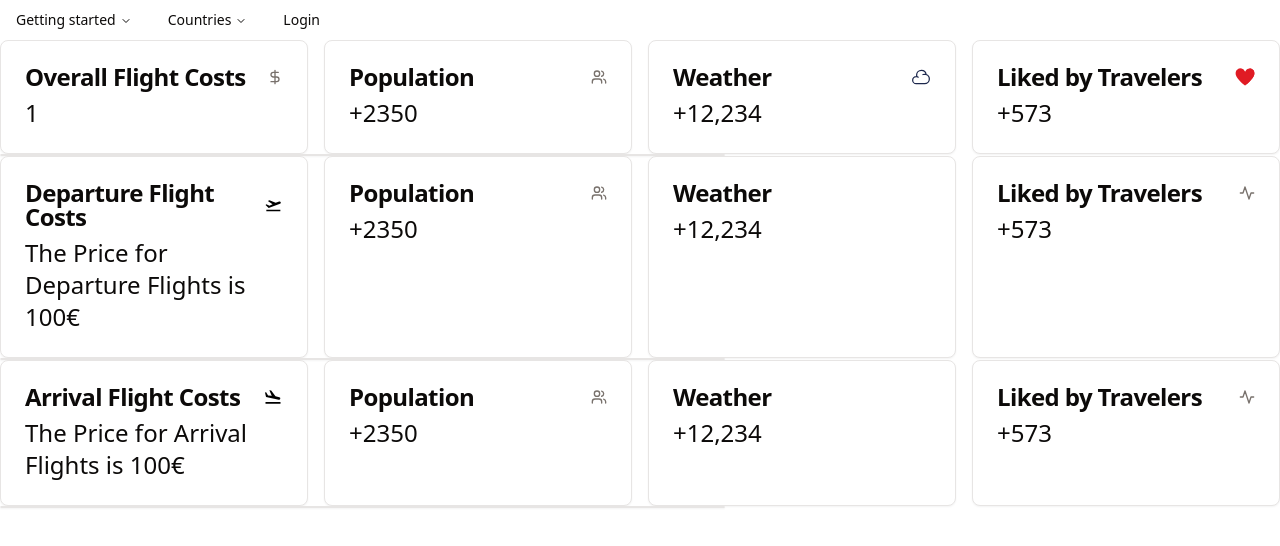
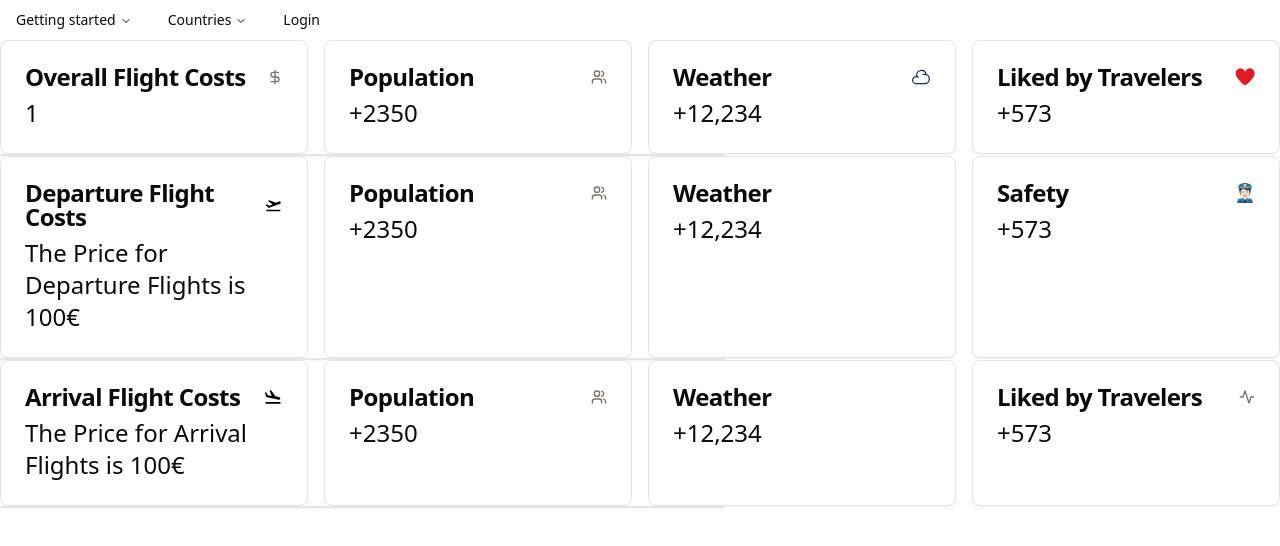
Before and after one commit to Cyberants-berlin/ryanair, a React (Vite) app in the folder ryanair/: page /detail/1 in a window 1280 px wide. Shown: the top 546 px of the page. Built offline with nearby package versions, Linux system fonts and the light colour scheme.

Commit message:
icon added

```diff
--- a/ryanair/src/components/Detail.tsx
+++ b/ryanair/src/components/Detail.tsx
@@ -212,20 +212,119 @@ export default function DetailComponent() {
         </Card>
         <Card>
           <CardHeader className="flex  flex-row  items-center  justify-between  space-y-0  pb-2">
-            <CardTitle className="text-la  font-large">
-              Liked by Travelers
-            </CardTitle>
+            <CardTitle className="text-la  font-large">Safety</CardTitle>
             <svg
+              width="20px"
+              height="20px"
+              viewBox="0 0 36 36"
               xmlns="http://www.w3.org/2000/svg"
-              viewBox="0  0  24  24"
-              fill="none"
-              stroke="currentColor"
-              strokeLinecap="round"
-              strokeLinejoin="round"
-              strokeWidth="2"
-              className="h-4  w-4  text-muted-foreground"
+              aria-hidden="true"
+              role="img"
+              className="iconify iconify--twemoji"
+              preserveAspectRatio="xMidYMid meet"
+              fill="#000000"
             >
-              <path d="M22  12h-4l-3  9L9  3l-3  9H2" />
+              <g id="SVGRepo_bgCarrier" stroke-width="0" />
+
+              <g
+                id="SVGRepo_tracerCarrier"
+                stroke-linecap="round"
+                stroke-linejoin="round"
+              />
+
+              <g id="SVGRepo_iconCarrier">
+                <path
+                  fill="#2A6797"
+                  d="M32 36.001V35c0-4-3.685-7-7-7H11c-3.313 0-7 3-7 7v1.001h28z"
+                />
+
+                <ellipse
+                  fill="#2A6797"
+                  cx="18.003"
+                  cy="7.501"
+                  rx="12"
+                  ry="7.5"
+                />
+
+                <path
+                  fill="#F7DECE"
+                  d="M13.64 28.101s2.848 1.963 4.36 1.963c1.512 0 4.359-1.963 4.359-1.963V24.29h-8.72v3.811z"
+                />
+
+                <path
+                  fill="#EEC2AD"
+                  d="M13.632 25.702c1.216 1.374 2.724 1.746 4.364 1.746c1.639 0 3.146-.373 4.363-1.746v-3.491h-8.728v3.491z"
+                />
+
+                <path
+                  fill="#292F33"
+                  d="M9.002 8.5c-.372.702-1.092 1.47-1.193 2.288c-.425 3.448.522 5.05.86 7.643c.382 2.938 1.961 3.878 3.224 4.271c1.816 2.51 3.747 2.402 6.989 2.402c6.331 0 9.088-4.491 9.355-12.016c.061-1.722-.379-3.224-1.058-4.587H9.002z"
+                />
+
+                <path
+                  fill="#F7DECE"
+                  d="M25.16 13.47c-.613-.887-1.397-1.602-3.116-1.854c.645.309 1.263 1.377 1.343 1.967c.081.59.161 1.068-.349.478c-2.045-2.364-4.271-1.433-6.478-2.877c-1.541-1.009-2.011-2.124-2.011-2.124s-.188 1.489-2.525 3.007c-.677.44-1.486 1.419-1.934 2.866c-.322 1.04-.222 1.967-.222 3.551c0 4.625 3.644 8.514 8.14 8.514s8.14-3.923 8.14-8.514c-.002-2.879-.29-4.003-.988-5.014z"
+                />
+
+                <path
+                  fill="#C1694F"
+                  d="M18 24.467c-2.754 0-3.6-.705-3.741-.848a.655.655 0 0 1 .902-.95c.052.037.721.487 2.839.487c2.2 0 2.836-.485 2.842-.49a.638.638 0 0 1 .913.015a.669.669 0 0 1-.014.938c-.141.143-.987.848-3.741.848m.904-3.62h-1.809c-.25 0-.452-.212-.452-.473s.202-.473.452-.473h1.809c.25 0 .452.212.452.473a.462.462 0 0 1-.452.473z"
+                />
+
+                <path
+                  fill="#662113"
+                  d="M14.382 17.536c-.499 0-.904-.424-.904-.946v-.946c0-.522.405-.946.904-.946s.904.424.904.946v.946c.001.522-.404.946-.904.946zm7.236 0c-.499 0-.904-.424-.904-.946v-.946c0-.522.405-.946.904-.946s.904.424.904.946v.946c0 .522-.405.946-.904.946z"
+                />
+
+                <path
+                  fill="#2A6797"
+                  d="M8.5 8v1c0 1.105 4.253 2 9.5 2s9.5-.895 9.5-2V8h-19z"
+                />
+
+                <path
+                  fill="#4289C1"
+                  d="M27.001 8V6S23.251 3.75 18 3.75C12.752 3.75 9.002 6 9.002 6v2h17.999z"
+                />
+
+                <path
+                  fill="#FDCB58"
+                  d="M27.5 8h-19c-.275 0-.5.225-.5.5s.225.5.5.5h19c.275 0 .5-.225.5-.5s-.225-.5-.5-.5z"
+                />
+
+                <path
+                  fill="#193D59"
+                  d="M19.947 32.277c.886.622 1.812 1.245 2.147 1.379c.018.007.016-.11.012-.114c-1.958-2.292-4.084-3.534-4.084-3.534l.013-.009l-.014.001h-.03l.011.008s-2.09 1.225-4.035 3.48c.013.103.037.158.076.137c.297-.16 1.175-.766 2.03-1.368c.039.112.078.213.112.275c.156.281.528.906.528.906s-.753.562-1.035 2.563h4.667c-.281-1.595-1.031-2.563-1.031-2.563s.375-.625.531-.906c.031-.059.066-.151.102-.255z"
+                />
+
+                <path
+                  fill="#4289C1"
+                  d="M18.001 30.008s-.01-.006-.011-.008c-.124-.084-4.14-2.817-4.698-3.375c-.271-.271-.97.905-.958 1.208c.041 1.084 1.386 5.939 1.583 5.709l.049-.054c1.945-2.256 4.035-3.48 4.035-3.48zm.02 0s2.126 1.242 4.084 3.534c.004.005.011-.005.016-.005c.237.029 1.527-4.642 1.567-5.704c.012-.303-.688-1.479-.958-1.208c-.557.557-4.56 3.282-4.696 3.374l-.013.009z"
+                />
+
+                <path
+                  fill="#1E4B6E"
+                  d="M18.016 30.688c-.562.031-1.452.941-1.359 1.328c.427 1.785.779 1.312 1.391 1.312c.542 0 .93.437 1.391-1.391c.12-.478-1.034-1.272-1.423-1.249zm.026 3.145c-1.477 0-2.019 2.167-2.019 2.167h4.023c.001 0-.527-2.167-2.004-2.167z"
+                />
+
+                <path
+                  fill="#FDCB58"
+                  d="M20.25 1.501h-.002a.737.737 0 0 0-.57.282c-.281.069-.667.084-1.157-.071a.748.748 0 0 0-1.04.001c-.491.155-.877.14-1.157.071a.738.738 0 0 0-.571-.282h-.002a.749.749 0 1 0 0 1.5h.002c0 3 1.498 3.75 2.247 3.75c.751 0 2.248-.75 2.248-3.75h.002a.75.75 0 1 0 0-1.501z"
+                />
+
+                <path
+                  fill="#4289C1"
+                  d="M11.51 29.389l-5.738 1.754a.502.502 0 0 1-.625-.332l-.293-.957a.502.502 0 0 1 .332-.624l5.738-1.754a.501.501 0 0 1 .624.331l.292.957a.5.5 0 0 1-.33.625"
+                />
+
+                <circle fill="#FFF" cx="10.55" cy="28.616" r=".576" />
+
+                <path
+                  fill="#4289C1"
+                  d="M24.502 29.389l5.738 1.754a.502.502 0 0 0 .625-.332l.293-.957a.502.502 0 0 0-.332-.624l-5.739-1.754a.501.501 0 0 0-.624.331l-.292.957a.502.502 0 0 0 .331.625"
+                />
+
+                <circle fill="#FFF" cx="25.268" cy="28.589" r=".576" />
+              </g>
             </svg>
           </CardHeader>
           <CardContent>
```
